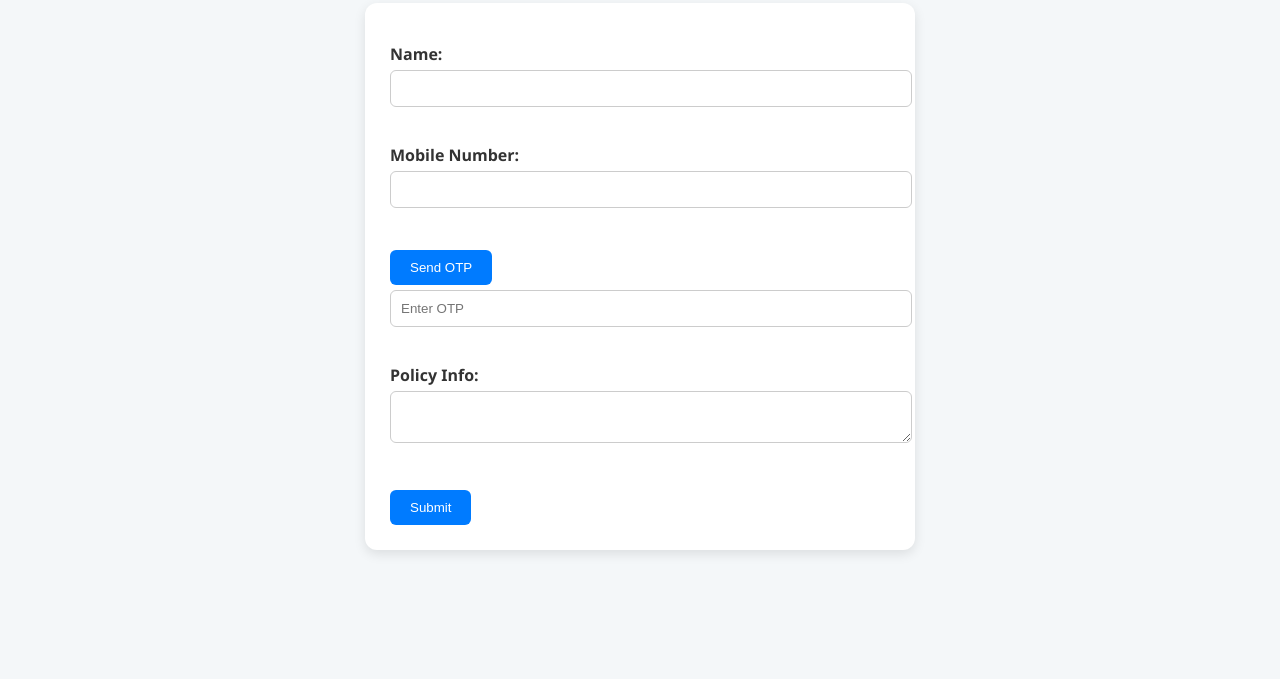
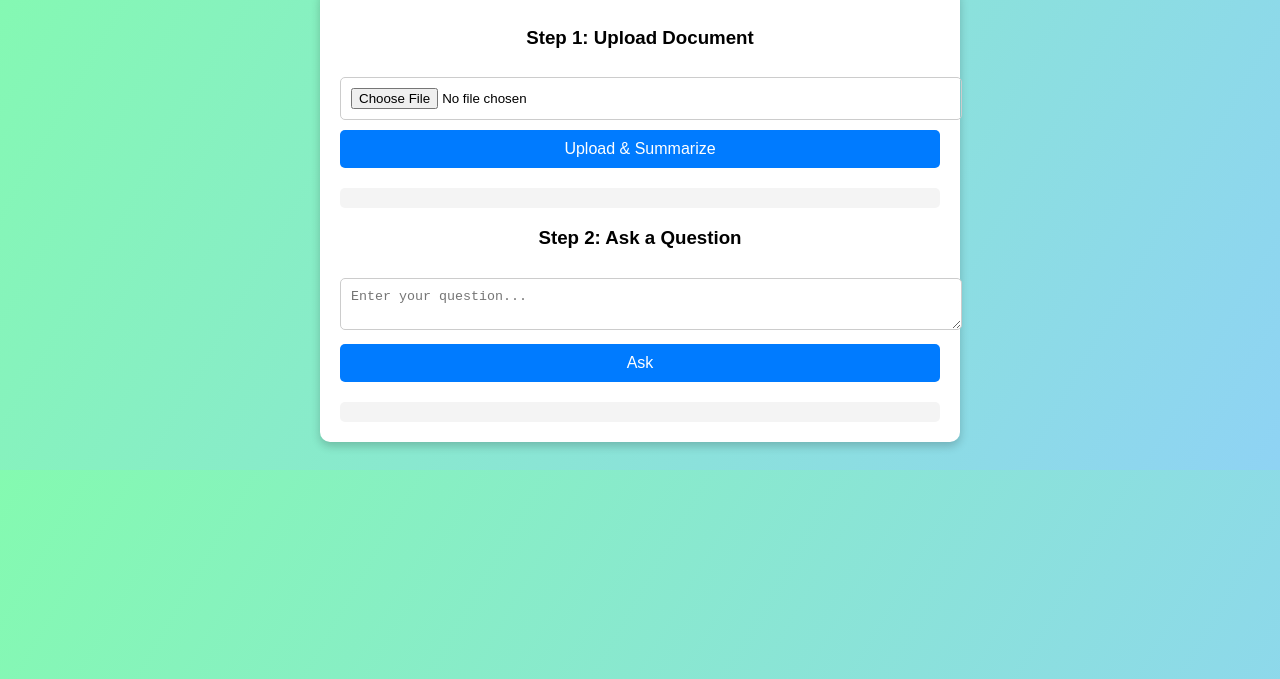
Before and after one commit to Ayusha-hub/Hackrx, a plain HTML site: page index.html in a window 1280 px wide. Shown: the part 121-800 px from the top of the page. Drawn offline with Linux system fonts and the light colour scheme.

Commit message:
Add files via upload

```diff
--- a/index.html
+++ b/index.html
@@ -2,108 +2,106 @@
 <html lang="en">
 <head>
   <meta charset="UTF-8">
-  <title>Insurance Claim Checker</title>
+  <title>Document Q&A with Gemini</title>
   <style>
     body {
-      font-family: 'Segoe UI', sans-serif;
-      background: #f4f7f9;
-      padding: 30px;
-      color: #333;
+      font-family: Arial, sans-serif;
+      background: linear-gradient(120deg, #84fab0, #8fd3f4);
+      text-align: center;
+      padding: 20px;
     }
-    form {
-      background: #ffffff;
-      padding: 25px;
-      border-radius: 12px;
-      box-shadow: 0 4px 12px rgba(0,0,0,0.1);
-      width: 100%;
-      max-width: 500px;
+    .card {
+      background: white;
+      padding: 20px;
+      border-radius: 10px;
+      max-width: 600px;
       margin: auto;
+      box-shadow: 0px 4px 10px rgba(0,0,0,0.2);
     }
-    label {
-      display: block;
-      margin-top: 15px;
-      font-weight: 600;
-    }
-    input, textarea {
+    input, textarea, button {
       width: 100%;
       padding: 10px;
-      border-radius: 6px;
+      margin-top: 10px;
+      border-radius: 5px;
       border: 1px solid #ccc;
-      margin-top: 5px;
     }
     button {
       background-color: #007bff;
       color: white;
-      padding: 10px 20px;
+      font-size: 16px;
       border: none;
-      border-radius: 6px;
-      margin-top: 20px;
-      cursor: pointer;
     }
     button:hover {
       background-color: #0056b3;
+      cursor: pointer;
     }
-    #response {
+    .loading {
+      display: none;
+      font-weight: bold;
+      color: orange;
+    }
+    .output {
       margin-top: 20px;
-      font-weight: bold;
-      color: #2b7a2b;
+      background: #f4f4f4;
+      padding: 10px;
+      border-radius: 5px;
+      text-align: left;
     }
   </style>
 </head>
 <body>
-  <h1>Insurance Claim Query</h1>
-  <form id="queryForm">
-    <label>Name:</label>
-    <input type="text" id="name" required><br><br>
+  <h1>📄 Document Q&A with Gemini</h1>
+  <div class="card">
+    <h3>Step 1: Upload Document</h3>
+    <input type="file" id="document" required>
+    <button onclick="uploadDoc()">Upload & Summarize</button>
+    <p class="loading" id="loadingSummary">Processing summary...</p>
+    <div class="output" id="summary"></div>
 
-    <label>Mobile Number:</label>
-    <input type="tel" id="mobile" required><br><br>
-    <button type="button" onclick="sendOTP()">Send OTP</button>
-    <input type="text" id="otp" placeholder="Enter OTP" required><br><br>
-
-    <label>Policy Info:</label>
-    <textarea id="policy" required></textarea><br><br>
-
-    <button type="button" onclick="submitQuery()">Submit</button>
-  </form>
-
-  <div id="response"></div>
+    <h3>Step 2: Ask a Question</h3>
+    <textarea id="query" placeholder="Enter your question..." required></textarea>
+    <button onclick="askQuestion()">Ask</button>
+    <p class="loading" id="loadingAnswer">Finding answer...</p>
+    <div class="output" id="answer"></div>
+  </div>
 
   <script>
-    let generatedOTP = "";
+    const API_BASE = "https://your-render-backend-url.onrender.com"; // CHANGE THIS
 
-    function sendOTP() {
-      const mobile = document.getElementById("mobile").value;
-      if (!mobile || mobile.length !== 10) {
-        alert("Enter valid 10-digit mobile number");
+    async function uploadDoc() {
+      const file = document.getElementById("document").files[0];
+      if (!file) {
+        alert("Please upload a document first!");
         return;
       }
-      generatedOTP = Math.floor(100000 + Math.random() * 900000).toString();
-      alert("OTP sent to " + mobile + ": " + generatedOTP); // Simulated OTP
+      document.getElementById("loadingSummary").style.display = "block";
+      const formData = new FormData();
+      formData.append("document", file);
+
+      const res = await fetch(`${API_BASE}/upload`, {
+        method: "POST",
+        body: formData
+      });
+      const data = await res.json();
+      document.getElementById("loadingSummary").style.display = "none";
+      document.getElementById("summary").innerText = data.summary || data.error;
     }
 
-    async function submitQuery() {
-      const enteredOTP = document.getElementById("otp").value;
-      if (enteredOTP !== generatedOTP) {
-        alert("Incorrect OTP");
+    async function askQuestion() {
+      const query = document.getElementById("query").value;
+      if (!query) {
+        alert("Please enter a question!");
         return;
       }
-
-      const name = document.getElementById("name").value;
-      const mobile = document.getElementById("mobile").value;
-      const policy = document.getElementById("policy").value;
-
-      const response = await fetch("https://hackrx-2-h9us.onrender.com/query", {
+      document.getElementById("loadingAnswer").style.display = "block";
+      const res = await fetch(`${API_BASE}/ask`, {
         method: "POST",
         headers: { "Content-Type": "application/json" },
-        body: JSON.stringify({
-          query: `Name: ${name}, Mobile: ${mobile}, Policy Info: ${policy}`
-        })
+        body: JSON.stringify({ query })
       });
-
-      const data = await response.json();
-      document.getElementById("response").innerText =
-        data.response || data.error || "Something went wrong!";
+      const data = await res.json();
+      document.getElementById("loadingAnswer").style.display = "none";
+      document.getElementById("answer").innerText = data.answer || data.error;
     }
   </script>
 </body>
```
Also changed, not shown: 1 other file.
